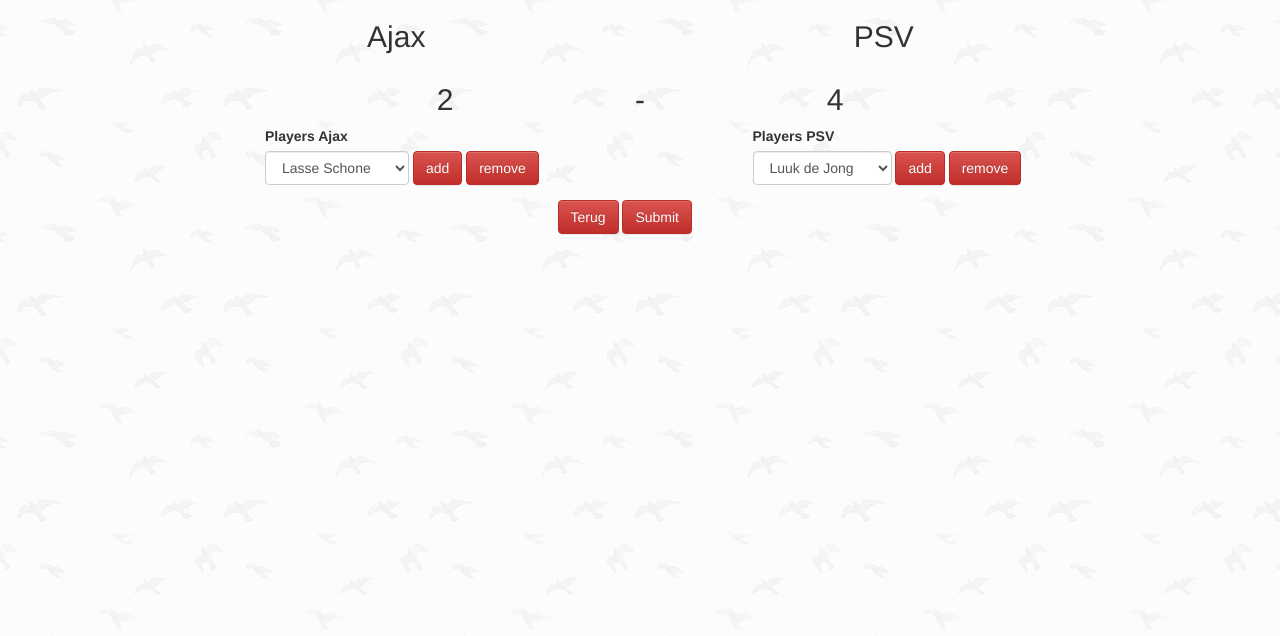
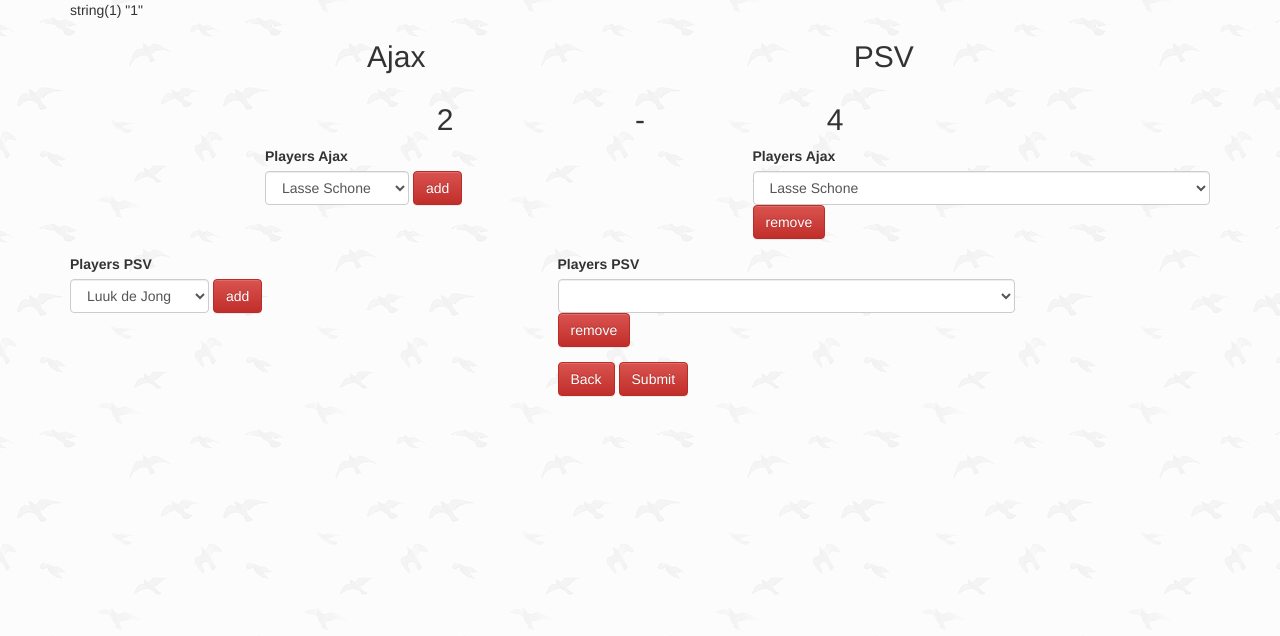
Before and after one commit to DionRo/fifaPhp, a PHP site: page /public/adjust_game.php?adjust=1 in a window 1280 px wide. Shown: the top 636 px of the page. Run offline with PHP 8.4, Linux system fonts and the light colour scheme; a user stored in the database is signed in; data comes from the database, SQL or seed files in the repository; lists and menus that the app fills with data are empty.

Commit message:
Update adjust_game

```diff
--- a/app/adjust_game_manager.php
+++ b/app/adjust_game_manager.php
@@ -91,8 +91,6 @@ if(isset($_POST['add'])){
 
     $stmt = $db_conn->prepare($query);
     $stmt->execute();
-
-
 }
 
 header("Location: ../public/adjust_game.php?adjust=$match_id");
--- a/public/adjust_game.php
+++ b/public/adjust_game.php
@@ -19,6 +19,8 @@ require ('header.php');
 require ('../app/database.php');
 
 $id = $_GET['adjust'];
+var_dump($id);
+//die;
 $matches = $db_conn->prepare("SELECT * FROM tbl_matches WHERE id = $id");
 $matches->execute();
 $matches = $matches->fetchAll(PDO::FETCH_ASSOC);
@@ -115,6 +117,24 @@ $players = $players->fetchAll(PDO::FETCH_ASSOC);
             <?php echo "<input type=\"hidden\" name=\"match_id\" value=\"$id\">"; ?>
             <input type="hidden" name="team" value="a">
             <input value="add" type="submit" name="add" class="btn btn-danger">
+        </form>
+    </div>
+    <div class="form-group col col-lg-5">
+        <label for="">Players <?php echo $name_team_a; ?></label>
+        <form action="../app/adjust_game_manager.php" method="POST">
+            <select class="form-control" name="player">
+                <?php
+                foreach($players as $player)
+                {
+                    if ( $player['goals'] > 0)
+                        echo "<option value=" . $player['id'] . ">
+                            <p>{$player['first_name']} {$player['last_name']}</p>
+                            </option>";
+                }
+                ?>
+            </select>
+            <?php echo "<input type=\"hidden\" name=\"match_id\" value=\"$id\">"; ?>
+            <input type="hidden" name="team" value="a">
             <input value="remove" type="submit" name="remove" class="btn btn-danger">
         </form>
     </div>
@@ -141,6 +161,24 @@ $players = $players->fetchAll(PDO::FETCH_ASSOC);
             <?php echo "<input type=\"hidden\" name=\"match_id\" value=\"$id\">"; ?>
             <input type="hidden" name="team" value="b">
             <input value="add" type="submit" name="add" class="btn btn-danger">
+        </form>
+    </div>
+    <div class="form-group col col-lg-5">
+        <label for="">Players <?php echo $name_team_b; ?></label>
+        <form action="../app/adjust_game_manager.php" method="POST">
+            <select class="form-control" name="player">
+                <?php
+                    foreach($players as $player)
+                    {
+                        if ( $player['goals'] > 0)
+                        echo "<option value=" . $player['id'] . ">
+                            <p>{$player['first_name']} {$player['last_name']}</p>
+                            </option>";
+                    }
+                ?>
+            </select>
+            <?php echo "<input type=\"hidden\" name=\"match_id\" value=\"$id\">"; ?>
+            <input type="hidden" name="team" value="b">
             <input value="remove" type="submit" name="remove" class="btn btn-danger">
         </form>
     </div>
@@ -150,7 +188,7 @@ $players = $players->fetchAll(PDO::FETCH_ASSOC);
             <div class="submit-button col col-lg-2">
                 <form action="../app/button_manager.php" METHOD="POST">
                     <?php echo "<input type=\"hidden\" name=\"match_id\" value=\"$id\">"; ?>
-                    <input value="Terug" type="submit" name="back" class="btn btn-danger">
+                    <input value="Back" type="submit" name="back" class="btn btn-danger">
                     <input value="Submit" type="submit" name="submit" class="btn btn-danger" >
                 </form>
             </div>
```
